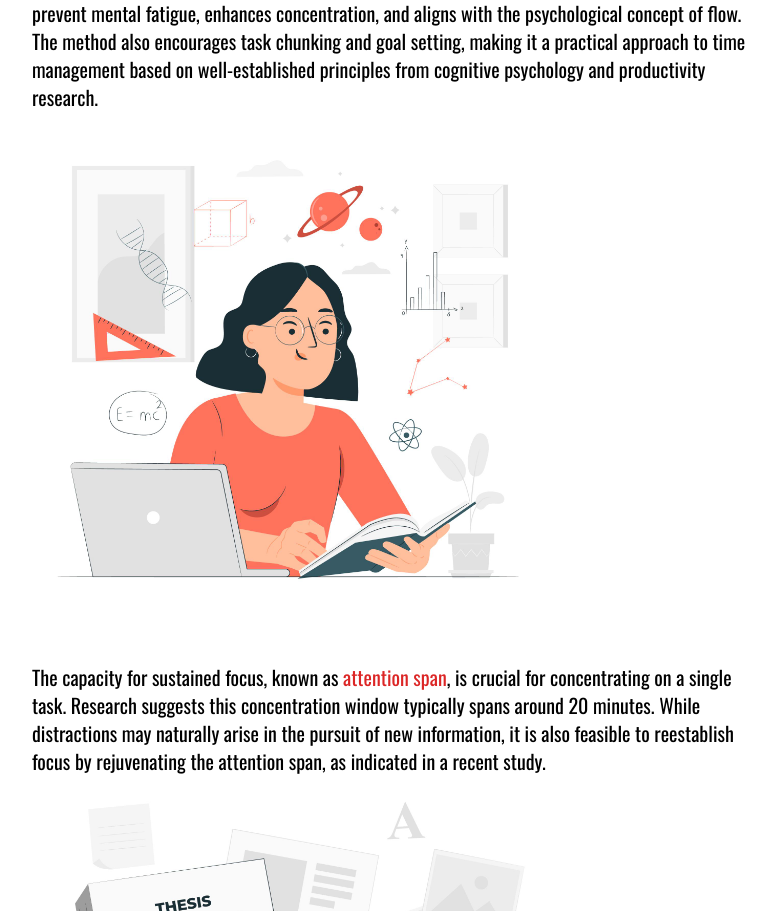
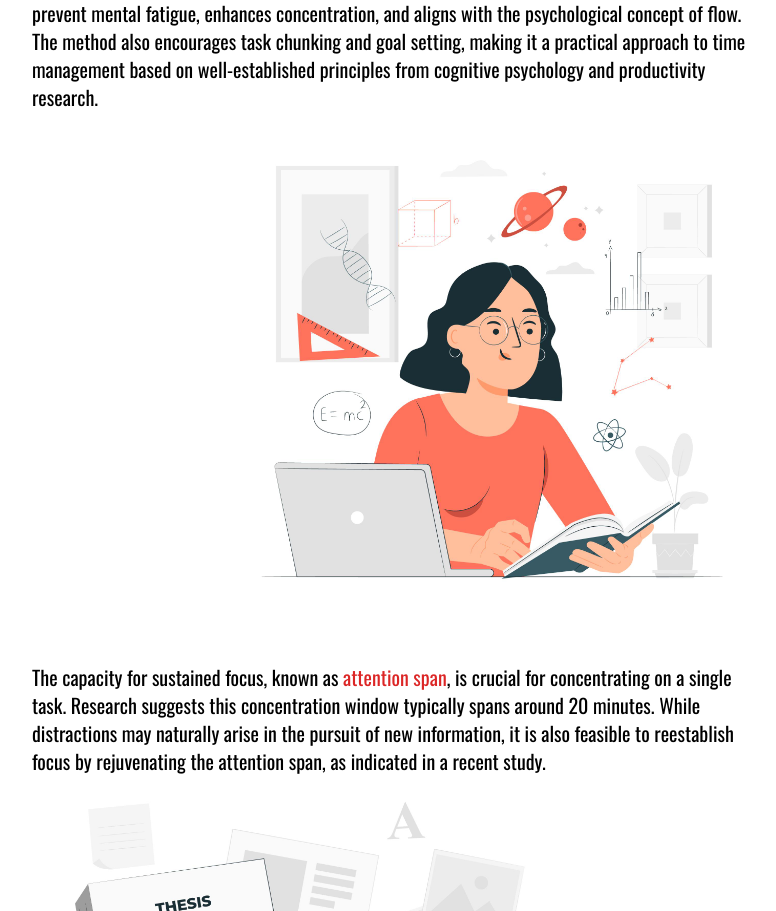
Before and after one commit to vermenea/PomoBuddy, a React (Vite) app: page / in a window 1280 px wide. Shown: the part 1349-2260 px from the top of the page, without its empty margins (240-1016 px from the left). Built offline with nearby package versions, Linux system fonts and the light colour scheme.

Commit message:
fix: fixed some bugs with positioning

```diff
--- a/src/components/ImageComponent.tsx
+++ b/src/components/ImageComponent.tsx
@@ -1,10 +1,17 @@
-const ImageComponent: React.FC<{ src: string; alt: string }> = ({
-  src,
-  alt,
-}) => {
+import React from 'react';
+
+type ImageProps = {
+  src: string;
+  alt: string;
+  align?: 'left' | 'right';
+};
+
+const ImageComponent: React.FC<ImageProps> = ({ src, alt, align = 'left' }) => {
+  const classes = align === 'right' ? 'md:max-w-sm lg:max-w-lg mt-5 md:mt-0 ml-auto' : 'md:max-w-sm lg:max-w-lg mt-5 md:mt-0';
+
   return (
-    <img src={src} className="md:max-w-sm lg:max-w-lg mt-5 md:mt-0" alt={alt} />
-  )
-}
+    <img src={src} className={classes} alt={alt} />
+  );
+};
 
-export default ImageComponent
+export default ImageComponent;
--- a/src/components/Pomodoro.tsx
+++ b/src/components/Pomodoro.tsx
@@ -41,6 +41,7 @@ const Pomodoro = () => {
           <ImageComponent
             src={studyImg}
             alt="Student is studing on his laptop and is surounded with books"
+            align='right'
           />
           <TextComponent>
             The capacity for sustained focus, known as
@@ -54,6 +55,7 @@ const Pomodoro = () => {
           <ImageComponent
             src={studyImgTwo}
             alt="Student is studing on his laptop and is surounded with books"
+            align='left'
           />
         </div>
       </div>
```
